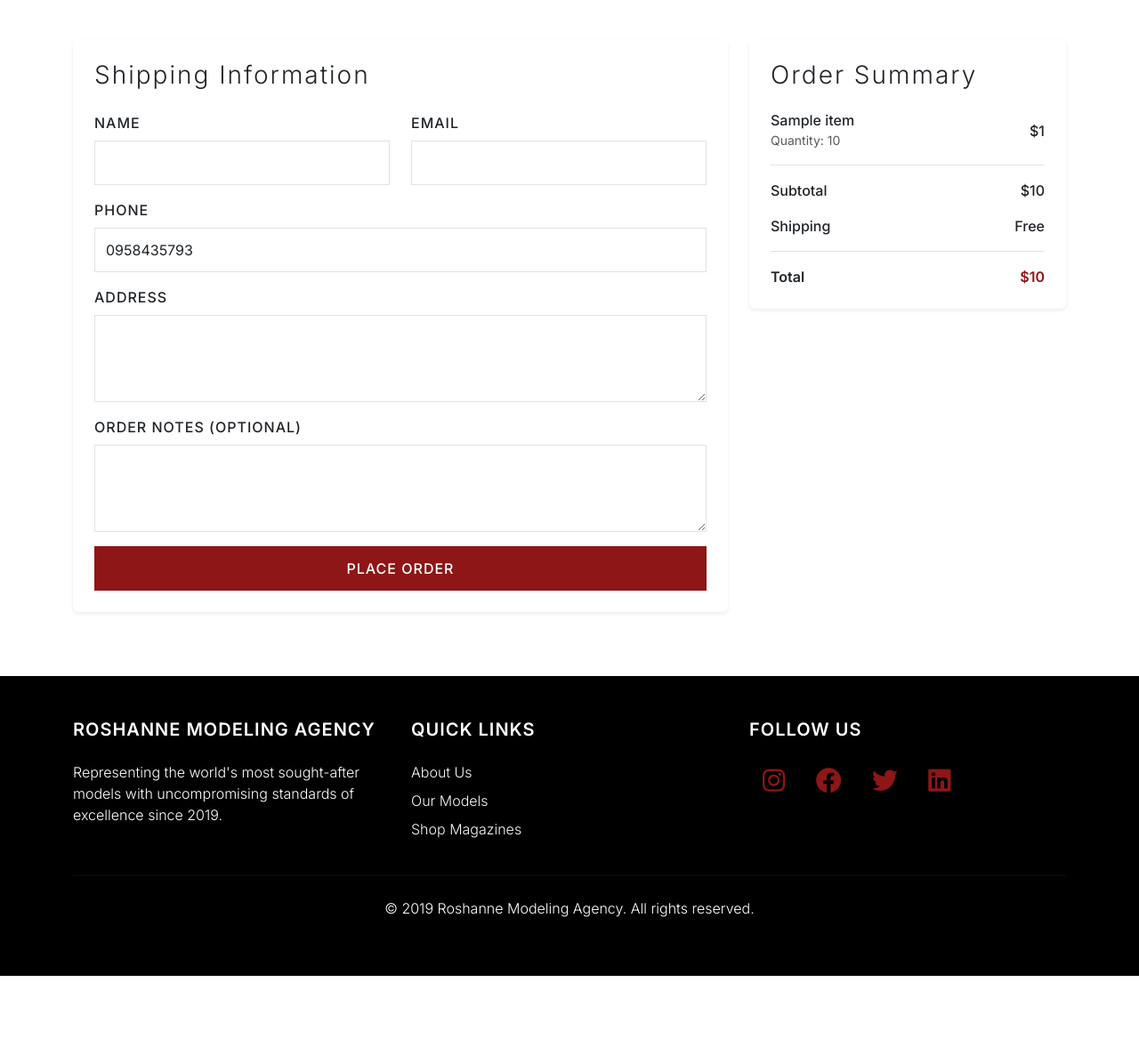
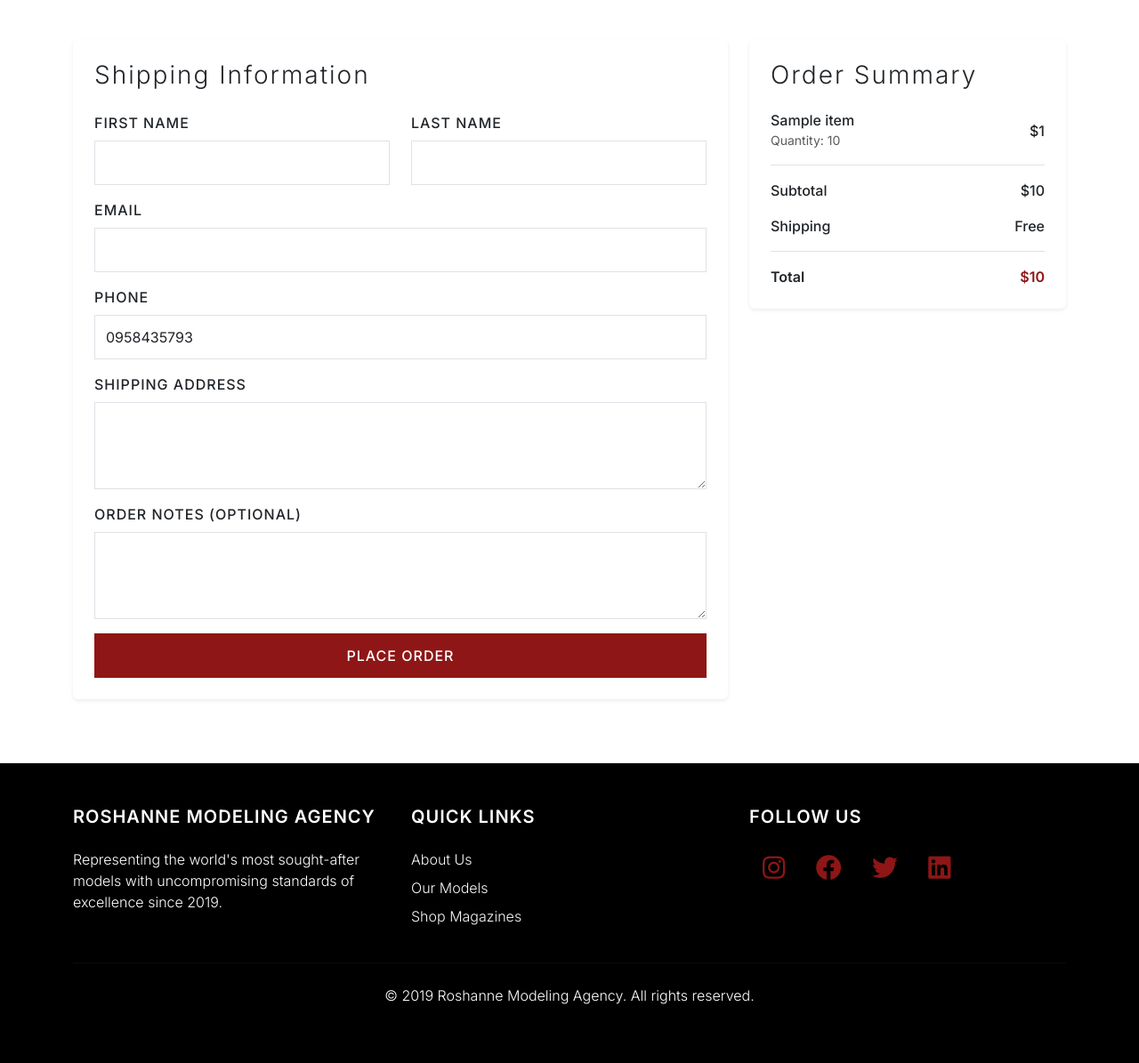
Before and after one commit to jrmurbano/Roshanne-Modeling-Agency-Website, a Django app: template myProject/myapp/templates/checkout.html in a window 1280 px wide. Shown: the part 480-1675 px from the top of the page at 89% size. Before the commit the page ends 1577 px from the top, so only its background shows below. Run offline with Django 5.2, Linux system fonts and the light colour scheme; data comes from the database, SQL or seed files in the repository; both versions use the stored data as it was after the commit; tables that the repository leaves empty hold one stand-in row (values such as "Sample post"); the template is opened without the code that fills it: values that come from a table or form of the project are taken from there, most other values are stand-ins (such as "Sample title", 1, 10 or a date in 2020).

Commit message:
Update shipping info

```diff
--- a/myProject/myapp/templates/checkout.html
+++ b/myProject/myapp/templates/checkout.html
@@ -34,21 +34,25 @@
                             {% csrf_token %}
                             <div class="row">
                                 <div class="col-md-6 mb-3">
-                                    <label for="name" class="form-label" style="font-weight: 500; letter-spacing: 1px;">NAME</label>
-                                    <input type="text" class="form-control" id="name" name="name" value="{{ customer.user.get_full_name }}" readonly style="border-radius: 0; padding: 12px;">
+                                    <label for="first_name" class="form-label" style="font-weight: 500; letter-spacing: 1px;">FIRST NAME</label>
+                                    <input type="text" class="form-control" id="first_name" name="first_name" value="{{ customer.user.first_name }}" required style="border-radius: 0; padding: 12px;">
                                 </div>
                                 <div class="col-md-6 mb-3">
-                                    <label for="email" class="form-label" style="font-weight: 500; letter-spacing: 1px;">EMAIL</label>
-                                    <input type="email" class="form-control" id="email" name="email" value="{{ customer.user.email }}" readonly style="border-radius: 0; padding: 12px;">
+                                    <label for="last_name" class="form-label" style="font-weight: 500; letter-spacing: 1px;">LAST NAME</label>
+                                    <input type="text" class="form-control" id="last_name" name="last_name" value="{{ customer.user.last_name }}" required style="border-radius: 0; padding: 12px;">
                                 </div>
+                            </div>
+                            <div class="mb-3">
+                                <label for="email" class="form-label" style="font-weight: 500; letter-spacing: 1px;">EMAIL</label>
+                                <input type="email" class="form-control" id="email" name="email" value="{{ customer.user.email }}" required style="border-radius: 0; padding: 12px;">
                             </div>
                             <div class="mb-3">
                                 <label for="phone" class="form-label" style="font-weight: 500; letter-spacing: 1px;">PHONE</label>
                                 <input type="tel" class="form-control" id="phone" name="phone" value="{{ customer.phone }}" required style="border-radius: 0; padding: 12px;">
                             </div>
                             <div class="mb-3">
-                                <label for="address" class="form-label" style="font-weight: 500; letter-spacing: 1px;">ADDRESS</label>
-                                <textarea class="form-control" id="address" name="address" rows="3" required style="border-radius: 0; padding: 12px;">{{ customer.address }}</textarea>
+                                <label for="shipping_address" class="form-label" style="font-weight: 500; letter-spacing: 1px;">SHIPPING ADDRESS</label>
+                                <textarea class="form-control" id="shipping_address" name="shipping_address" rows="3" required style="border-radius: 0; padding: 12px;">{{ customer.address }}</textarea>
                             </div>
                             <div class="mb-3">
                                 <label for="notes" class="form-label" style="font-weight: 500; letter-spacing: 1px;">ORDER NOTES (OPTIONAL)</label>
```
Also changed, not shown: myProject/db.sqlite3.
